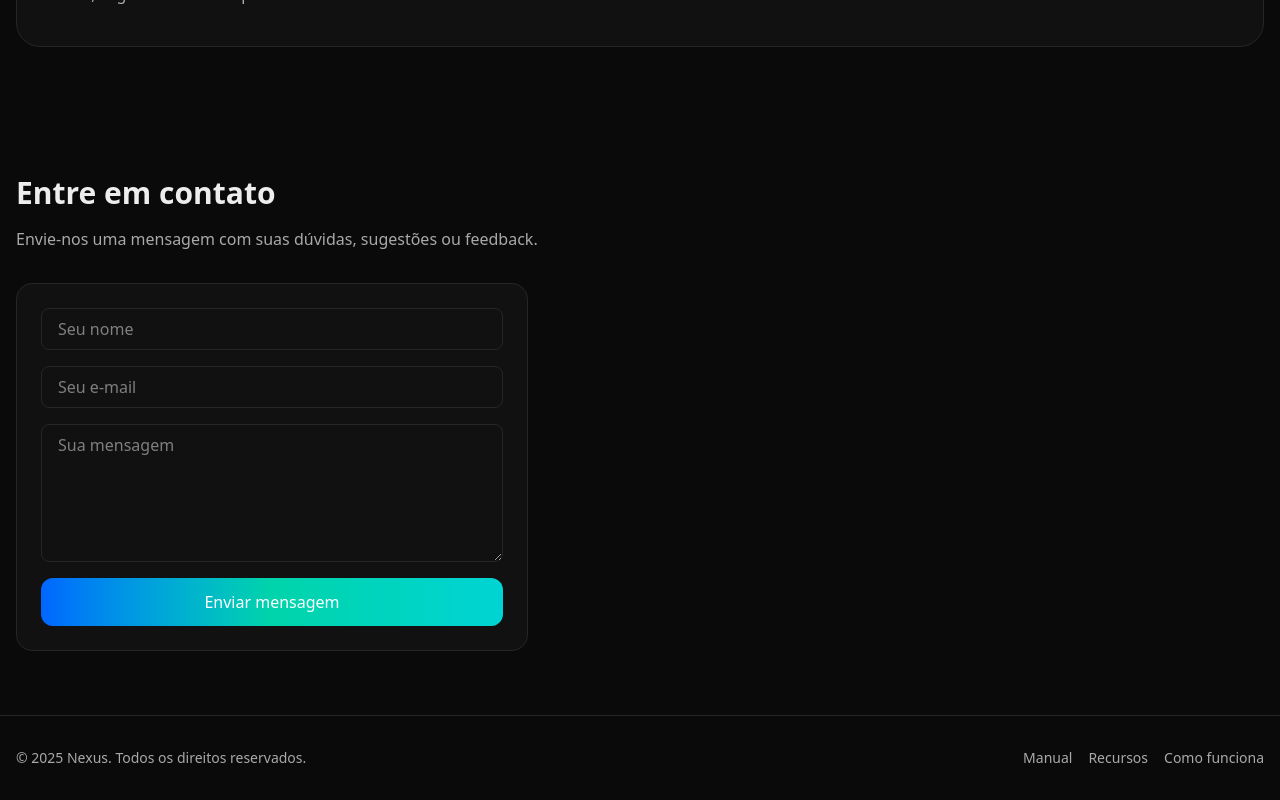
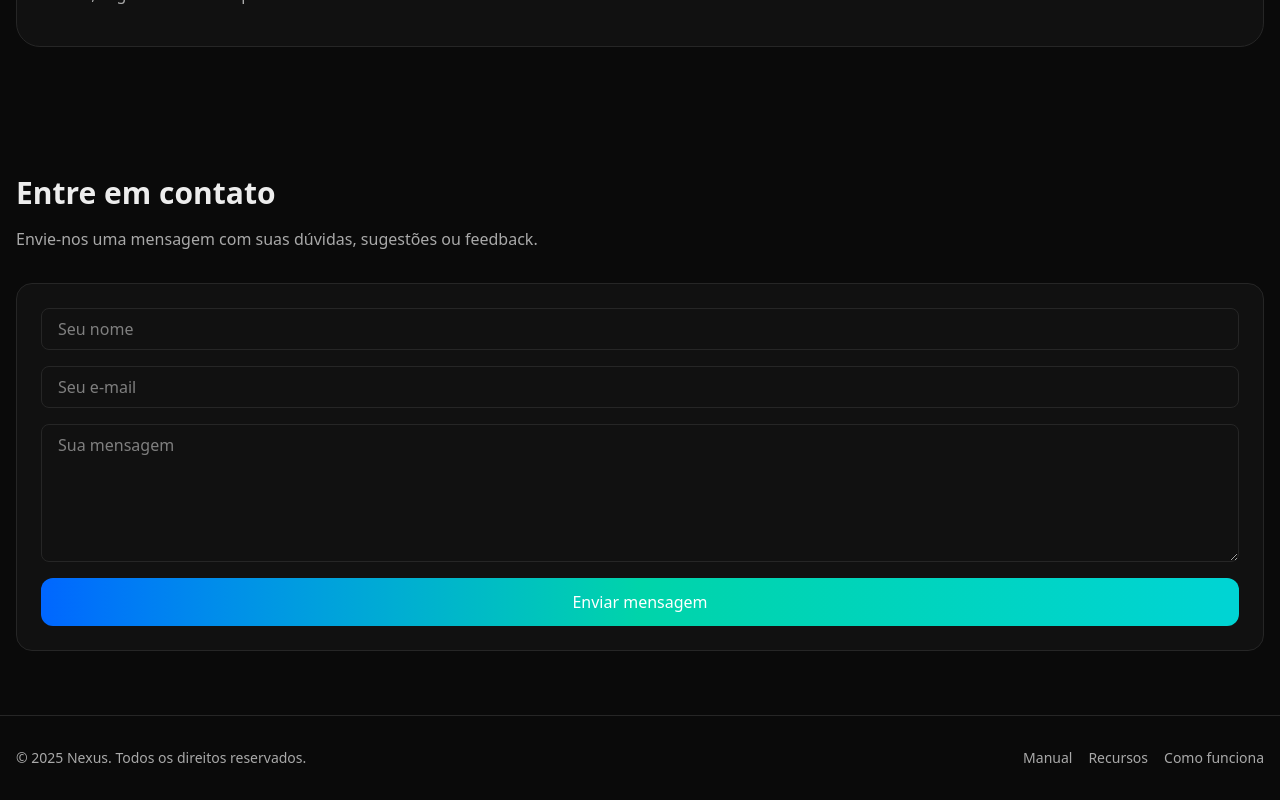
Before and after one commit to Leofrancaa/nexus-fintool, a Next.js app: page / in a window 1280 px wide. Shown: the part 2081-2881 px from the top of the page. Built offline with nearby package versions, Linux system fonts and the light colour scheme.

Commit message:
Add email form

```diff
--- a/src/components/forms/emailForm.tsx
+++ b/src/components/forms/emailForm.tsx
@@ -47,7 +47,7 @@ export default function EmailForm() {
       </p>
       <form
         onSubmit={handleSubmit}
-        className="grid gap-4 max-w-lg bg-[var(--card-bg)] border border-[var(--card-border)] p-6 rounded-2xl"
+        className="grid gap-4 w-full bg-[var(--card-bg)] border border-[var(--card-border)] p-6 rounded-2xl"
       >
         <input
           type="text"
```
